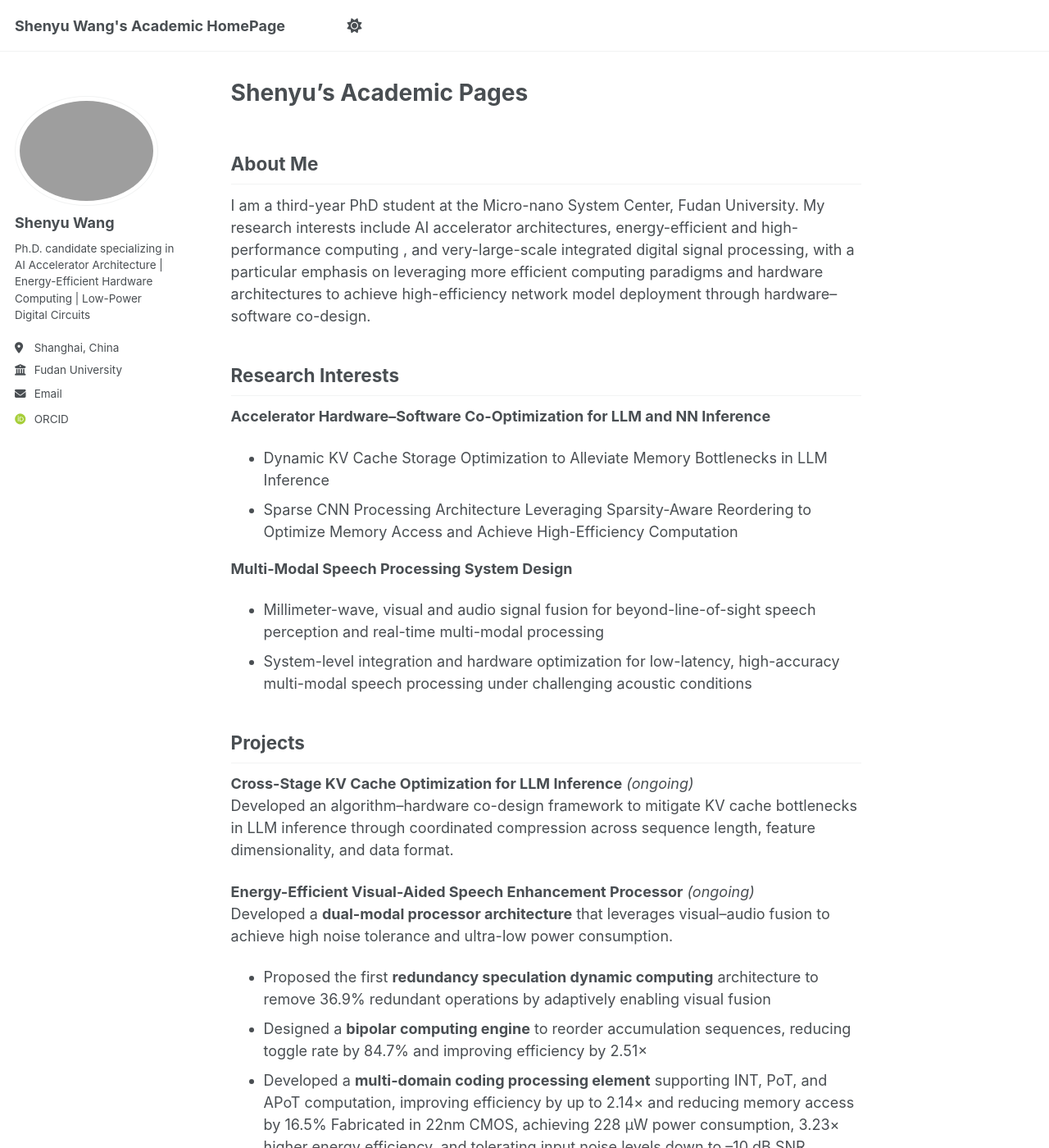
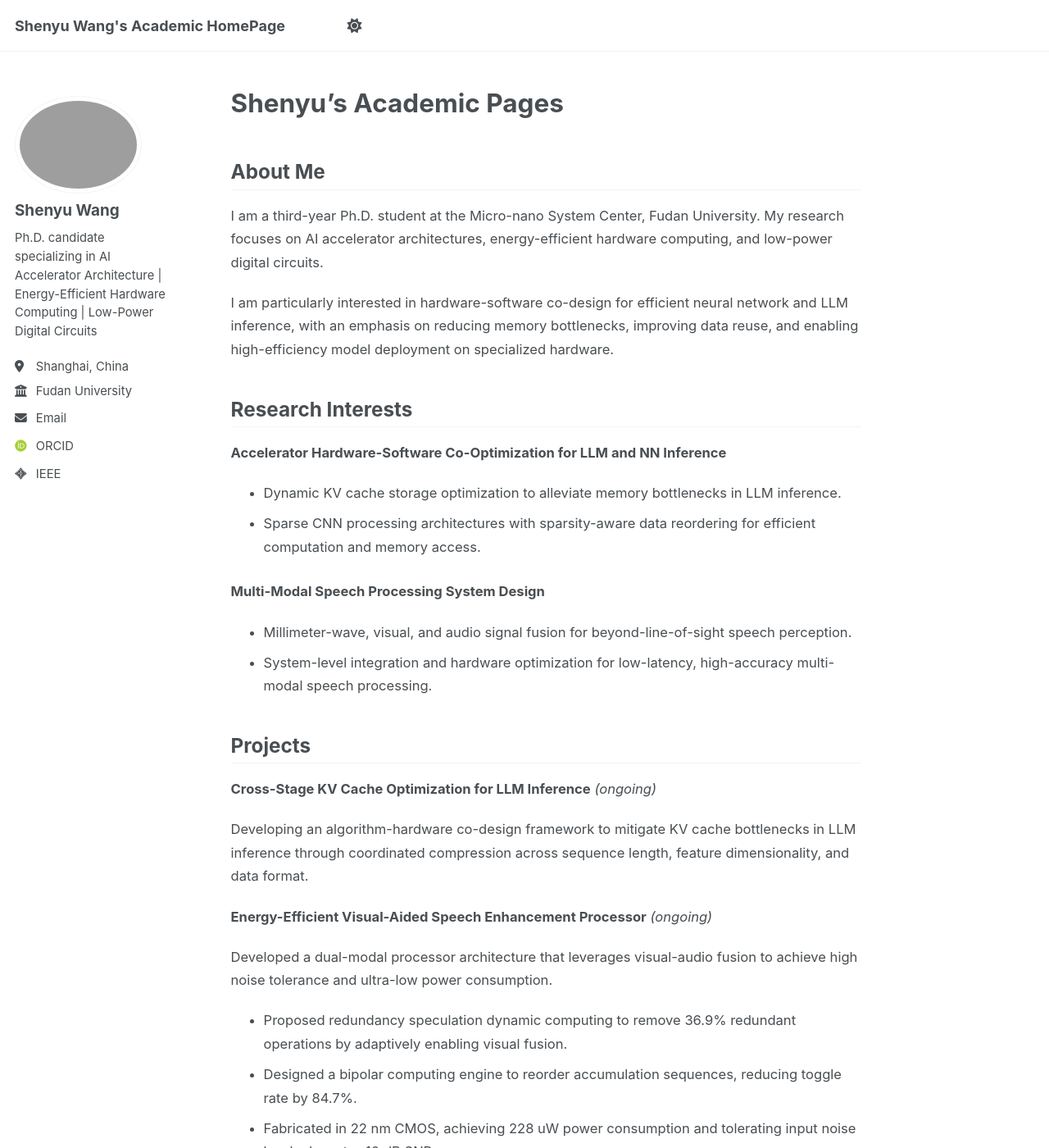
Before and after one commit to Shenyu-Wang/Shenyu-Wang.github.io, a Jekyll site: the page built from _pages/about.md, in a window 1280 px wide and 1400 px high. Shown: the whole window at 82% size. Built offline with Jekyll 4.4.1, drawn with Linux system fonts in a browser that asks for light colours; some web fonts are replaced; a script that is not in the unit is left out; some of the changed text lies outside the part shown.

Commit message:
Add  publication

```diff
--- a/_config.yml
+++ b/_config.yml
@@ -38,6 +38,7 @@ author:
   inspire-hep      : # URL
   impactstory      : # URL
   orcid            : "http://orcid.org/0009-0008-2549-6264"
+  ieee             : "https://ieeexplore.ieee.org/author/37089865903"
   semantic         : # URL
   pubmed           : # "https://www.ncbi.nlm.nih.gov/pubmed/?term=john+snow"
   researchgate     : # URL
--- a/_includes/author-profile.html
+++ b/_includes/author-profile.html
@@ -55,6 +55,9 @@
       {% endif %}
       {% if author.orcid %}
         <li><a href="{{ author.orcid }}"><i class="ai ai-orcid ai-fw icon-pad-right"></i>ORCID</a></li>
+      {% endif %}
+      {% if author.ieee %}
+        <li><a href="{{ author.ieee }}"><i class="ai ai-ieee ai-fw icon-pad-right"></i>IEEE</a></li>
       {% endif %}
       {% if author.pubmed %}
         <li><a href="{{ author.pubmed }}"><i class="ai ai-pubmed ai-fw icon-pad-right"></i>PubMed</a></li>
--- a/_pages/about.md
+++ b/_pages/about.md
@@ -1,92 +1,80 @@
 ---
 permalink: /
-title: "Shenyu’s Academic Pages"
+title: "Shenyu's Academic Pages"
 author_profile: true
 redirect_from:
   - /about/
   - /about.html
 ---
 
-
-
 About Me
 ------------------------
-I am a third-year PhD student at the Micro-nano System Center, Fudan University.  My research interests include AI accelerator architectures, energy-efficient and high-performance computing , and very-large-scale integrated digital signal processing, with a particular emphasis on leveraging more efficient computing paradigms and hardware architectures to achieve high-efficiency network model deployment through hardware–software co-design.
+I am a third-year Ph.D. student at the Micro-nano System Center, Fudan University. My research focuses on AI accelerator architectures, energy-efficient hardware computing, and low-power digital circuits.
 
-
+I am particularly interested in hardware-software co-design for efficient neural network and LLM inference, with an emphasis on reducing memory bottlenecks, improving data reuse, and enabling high-efficiency model deployment on specialized hardware.
 
 Research Interests
 ------------------------
-**Accelerator Hardware–Software Co-Optimization for LLM and NN Inference**
+**Accelerator Hardware-Software Co-Optimization for LLM and NN Inference**
 
-- Dynamic KV Cache Storage Optimization to Alleviate Memory Bottlenecks in LLM Inference
-- Sparse CNN Processing Architecture Leveraging Sparsity-Aware Reordering to Optimize Memory Access and Achieve High-Efficiency Computation
+- Dynamic KV cache storage optimization to alleviate memory bottlenecks in LLM inference.
+- Sparse CNN processing architectures with sparsity-aware data reordering for efficient computation and memory access.
 
 **Multi-Modal Speech Processing System Design**
 
-- Millimeter-wave, visual and audio signal fusion for beyond-line-of-sight speech perception and real-time multi-modal processing
-- System-level integration and hardware optimization for low-latency, high-accuracy multi-modal speech processing under challenging acoustic conditions
-
-
+- Millimeter-wave, visual, and audio signal fusion for beyond-line-of-sight speech perception.
+- System-level integration and hardware optimization for low-latency, high-accuracy multi-modal speech processing.
 
 Projects
 ------------------------
 **Cross-Stage KV Cache Optimization for LLM Inference** *(ongoing)*
-Developed an algorithm–hardware co-design framework to mitigate KV cache bottlenecks in LLM inference through coordinated compression across sequence length, feature dimensionality, and data format.
 
+Developing an algorithm-hardware co-design framework to mitigate KV cache bottlenecks in LLM inference through coordinated compression across sequence length, feature dimensionality, and data format.
 
 **Energy-Efficient Visual-Aided Speech Enhancement Processor** *(ongoing)*
-Developed a **dual-modal processor architecture** that leverages visual–audio fusion to achieve high noise tolerance and ultra-low power consumption.
-- Proposed the first **redundancy speculation dynamic computing** architecture to remove 36.9% redundant operations by adaptively enabling visual fusion
-- Designed a **bipolar computing engine** to reorder accumulation sequences, reducing toggle rate by 84.7% and improving efficiency by 2.51×
-- Developed a **multi-domain coding processing element** supporting INT, PoT, and APoT computation, improving efficiency by up to 2.14× and reducing memory access by 16.5%
-Fabricated in 22nm CMOS, achieving 228 μW power consumption, 3.23× higher energy efficiency, and tolerating input noise levels down to –10 dB SNR
 
+Developed a dual-modal processor architecture that leverages visual-audio fusion to achieve high noise tolerance and ultra-low power consumption.
 
+- Proposed redundancy speculation dynamic computing to remove 36.9% redundant operations by adaptively enabling visual fusion.
+- Designed a bipolar computing engine to reorder accumulation sequences, reducing toggle rate by 84.7%.
+- Fabricated in 22 nm CMOS, achieving 228 uW power consumption and tolerating input noise levels down to -10 dB SNR.
 
 **Beyond-Sparsity CNN Processing Architecture for Edge Devices** *(ongoing)*
-Developed a hardware–algorithm co-design framework to enhance sparsity exploitation in CNNs, reducing redundant computations and memory accesses for energy-efficient edge inference.
-- Proposed a **beyond-sparsity paradigm** to eliminate weak-contribution values in addition to zeros
-- Designed a **beyond-sparsity processing element** with sparsity-rescheduled memory access to lower dynamic power consumption and memory bandwidth requirements
-- Validated on public datasets and diverse NN models (achieving a **65.16% increase in sparsity** and a **79.98% reduction in MAC operations**, delivering **14.15 TOPS/W** energy efficiency)
 
+Developed a hardware-algorithm co-design framework to enhance sparsity exploitation in CNNs, reducing redundant computation and memory access for energy-efficient edge inference.
 
+- Proposed a beyond-sparsity paradigm to eliminate weak-contribution values in addition to zeros.
+- Achieved 65.16% increased sparsity and 79.98% MAC reduction, delivering 14.15 TOPS/W energy efficiency.
 
 **Millimeter-Wave-Based Multi-Modal Real-Time Speech Processing System** *(ongoing)*
-Developed a multi-modal real-time speech processing architecture leveraging beyond-line-of-sight millimeter-wave signals to enhance speech perception and robustness.
-- Designed a **real-time speech processing algorithm** that fuses millimeter-wave sensing with audio signals for improved noise resilience and speaker localization
-- Optimized hardware architecture for low-latency multi-modal data acquisition and processing
-- Implemented and validated the system on a prototype platform, achieving high accuracy and real-time performance under challenging acoustic environments
 
-
+Developing a real-time multi-modal speech processing architecture that combines millimeter-wave sensing and audio signals for robust perception under challenging acoustic conditions.
 
 Education
 ------------------------
 **Fudan University**, Shanghai, China
 Ph.D. Candidate in Electronic Information
-*Sep. 2023 – Present*
+*Sep. 2023 - Present*
 
 **Fudan University**, Shanghai, China
 B.Eng. in Electronic Information Science and Technology
-*Sep. 2019 – Jun. 2023*
-
-
+*Sep. 2019 - Jun. 2023*
 
 Publications
 ------------------------
-- **A 3.64μJ/Frame Visual-Aided Speech Enhancement Processor Tolerating -10dB SNR Input for Hearing Aids in 22nm CMOS**
-  Nan Wu, **Shenyu Wang**, Peng Wang, Heyue Li, Kaiji Liu, Xiao Liu, Zhihua Wang, Hanjun Jiang
-  *IEEE Asian Conference on Solid-State Circuits (ASSCC)*, 2025. [DOI/Link]
-- **A 14.15 TOPS/W Energy-Efficient CNN Processing Architecture with Beyond-Sparsity Computing Engine towards Edge Devices**
-  **Shenyu Wang**, Nan Wu, Tian Tian, Yanshu Guo, Zhihua Wang, Xiao Liu, Fei Chen, Hanjun Jiang
-  *IEEE International Midwest Symposium on Circuits and Systems (MWSCAS)*, 2025. [DOI/Link]
-- **A 470 μW and 875 fps Throughput JPEG-LS Accelerator in 65nm CMOS**
-  Nan Wu, **Shenyu Wang**, Yaoyu Li, Tian Tian, Yanshu Guo, Zhihua Wang, Hanjun Jiang
-  *IEEE International Conference on Integrated Circuits, Technologies and Applications (ICTA)*, 2024. [DOI/Link]
+[IEEE Author Profile](https://ieeexplore.ieee.org/author/37089865903)
 
+1. Nan Wu, **Shenyu Wang**, Tian Tian, Zhihua Wang, Yanshu Guo, and Hanjun Jiang, "A 54.1-387.5-uW 65-nm Multimodal SoC Integrating a Custom CISC Core for Edge IoT Applications," *IEEE Transactions on Very Large Scale Integration (VLSI) Systems*, vol. 34, no. 6, 2026.
 
+2. Nan Wu, **Shenyu Wang**, Huizheng Wang, Peng Wang, Xiao Liu, Zhihua Wang, Yang Hu, and Hanjun Jiang, "CrossKV: Accelerating Large Language Model Inference via Cross-Stage Dynamic Co-Optimization for KV Cache," *IEEE Transactions on Circuits and Systems I: Regular Papers*, vol. 73, no. 7, 2026.
+
+3. Nan Wu, **Shenyu Wang**, Peng Wang, Heyue Li, Kaiji Liu, Xiao Liu, Yansu Guo, Zhihua Wang, and Hanjun Jiang, "A 3.64 uJ/frame Visual-Aided Speech Enhancement Processor Tolerating -10 dB SNR Input for Hearing Aids in 22 nm CMOS," *2025 IEEE Asian Solid-State Circuits Conference (A-SSCC)*, 2025.
+
+4. **Shenyu Wang**, Nan Wu, Tian Tian, Yanshu Guo, Zhihua Wang, Xiao Liu, Fei Chen, and Hanjun Jiang, "A 14.15 TOPS/W Energy-Efficient CNN Processing Architecture with Beyond-Sparsity Computing Engine towards Edge Devices," *IEEE International Midwest Symposium on Circuits and Systems (MWSCAS)*, 2025.
+
+5. Nan Wu, **Shenyu Wang**, Yaoyu Li, Tian Tian, Yanshu Guo, Zhihua Wang, and Hanjun Jiang, "A 470 uW and 875 fps Throughput JPEG-LS Accelerator in 65 nm CMOS," *2024 IEEE International Conference on Integrated Circuits, Technologies and Applications (ICTA)*, 2024.
 
 Contact
 ------------------------
 Email: shenyuwang23@m.fudan.edu.cn
-If you are interested in our work, please feel free to reach out to discuss potential collaborations or to exchange research ideas!
+If you are interested in my work, please feel free to reach out to discuss potential collaborations or exchange research ideas.
--- /dev/null
+++ b/_sass/layout/_homepage-tuning.scss
@@ -0,0 +1,73 @@
+/* ==========================================================================
+   Homepage readability tuning
+   ========================================================================== */
+
+.page__content {
+  max-width: 860px;
+}
+
+.page__content p,
+.page__content li {
+  font-size: 0.92rem;
+  font-weight: 400;
+  line-height: 1.72;
+}
+
+.page__content p {
+  margin-bottom: 1.15rem;
+}
+
+.page__content ul,
+.page__content ol {
+  margin-top: 0.35rem;
+  margin-bottom: 1.45rem;
+}
+
+.page__content li {
+  margin-bottom: 0.48rem;
+}
+
+.page__content h2 {
+  margin-top: 2.45rem;
+  margin-bottom: 0.95rem;
+  padding-bottom: 0.35rem;
+  font-size: 1.35rem;
+  font-weight: 650;
+}
+
+.page__content h2:first-child {
+  margin-top: 1rem;
+}
+
+.page__content strong {
+  font-weight: 650;
+}
+
+.page__title {
+  margin-bottom: 2rem;
+  font-size: 1.75rem;
+}
+
+.sidebar p,
+.sidebar li {
+  font-size: 0.82rem;
+  line-height: 1.55;
+}
+
+.sidebar .author__name {
+  font-size: 1.05rem;
+}
+
+.author__avatar img {
+  max-width: 155px;
+}
+
+@media screen and (min-width: 1024px) {
+  #main {
+    margin-top: 2.6em;
+  }
+
+  .page {
+    padding-bottom: 3rem;
+  }
+}
--- a/assets/css/main.scss
+++ b/assets/css/main.scss
@@ -36,6 +36,7 @@
     "layout/archive",
     "layout/sidebar",
     "layout/json_cv",
+    "layout/homepage-tuning",
 
     "vendor/font-awesome/fontawesome",
     "vendor/font-awesome/solid",
```
